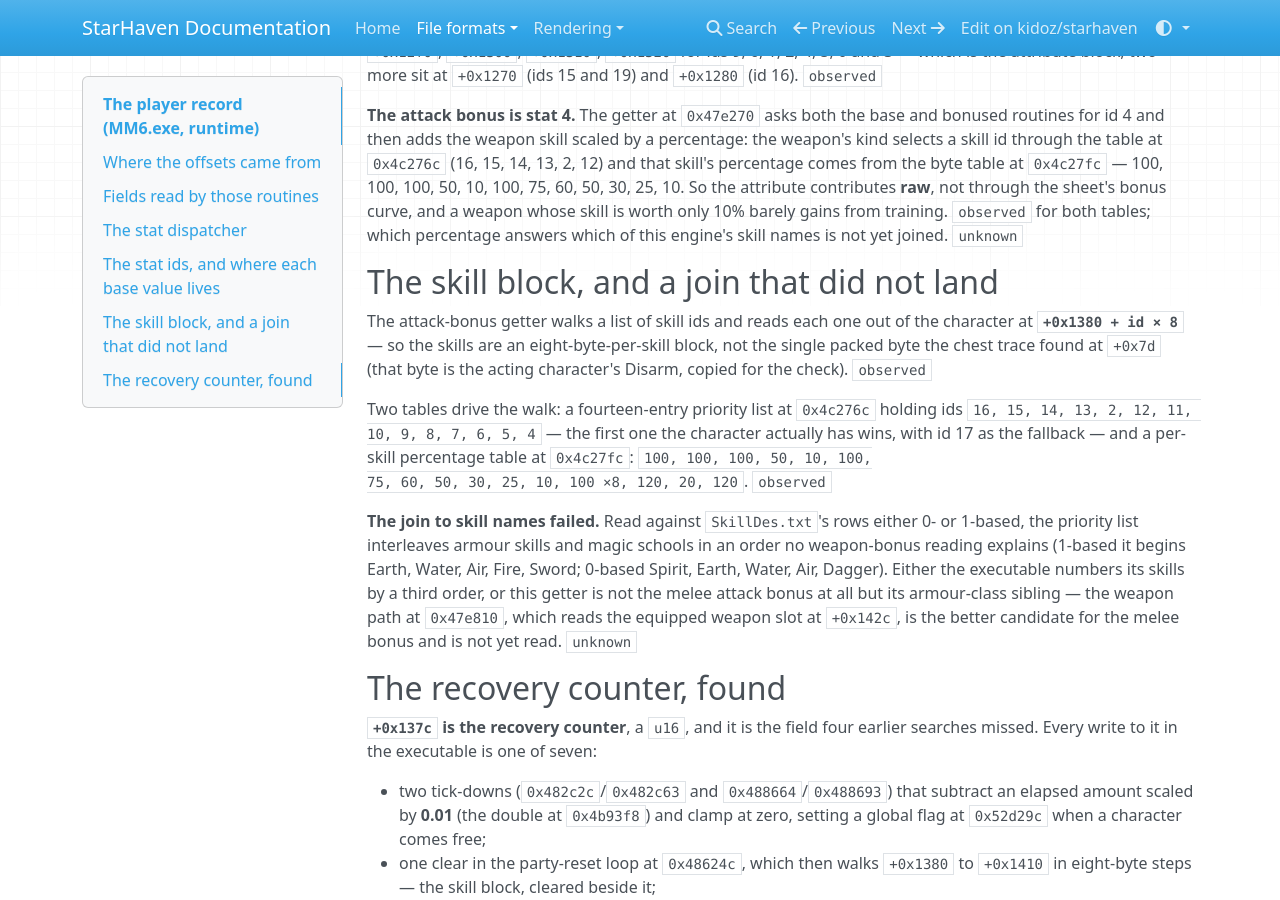
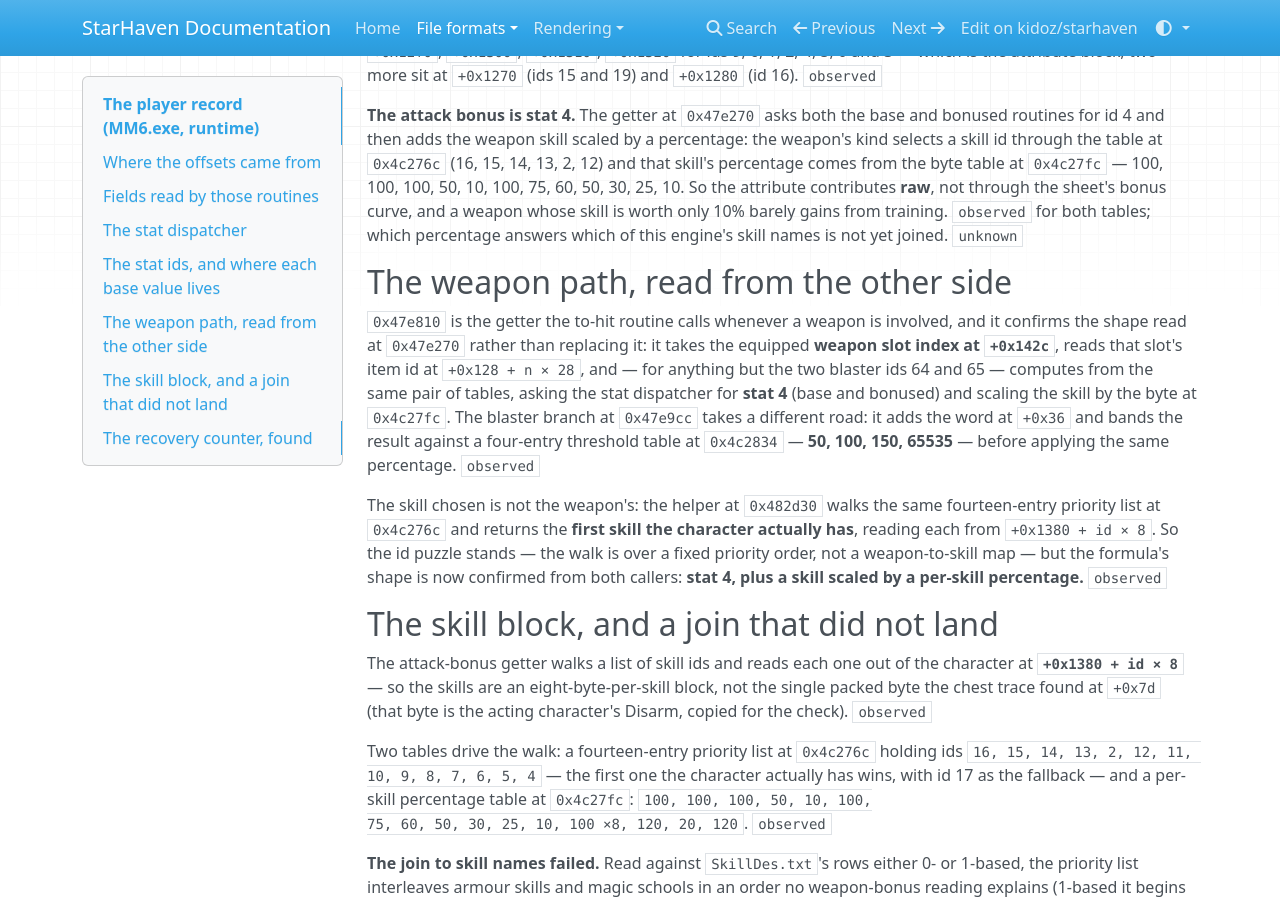
Before and after one commit to kidoz/starhaven, an MkDocs documentation site: the page built from docs/formats/player-record.md, in a window 1280 px wide and 900 px high, scrolled down 1630 px. Built offline with MkDocs 1.6.1, drawn with Linux system fonts in a browser that asks for light colours; nearby versions of some CDN libraries.

Commit message:
Read the weapon's own road to the same arithmetic

```diff
--- a/docs/formats/player-record.md
+++ b/docs/formats/player-record.md
@@ -72,6 +72,27 @@ sheet's bonus curve, and a weapon whose skill is worth only 10% barely
 gains from training. `observed` for both tables; which percentage answers
 which of this engine's skill names is not yet joined. `unknown`
 
+## The weapon path, read from the other side
+
+`0x47e810` is the getter the to-hit routine calls whenever a weapon is
+involved, and it confirms the shape read at `0x47e270` rather than
+replacing it: it takes the equipped **weapon slot index at `+0x142c`**,
+reads that slot's item id at `+0x128 + n × 28`, and — for anything but
+the two blaster ids 64 and 65 — computes from the same pair of tables,
+asking the stat dispatcher for **stat 4** (base and bonused) and scaling
+the skill by the byte at `0x4c27fc`. The blaster branch at `0x47e9cc`
+takes a different road: it adds the word at `+0x36` and bands the result
+against a four-entry threshold table at `0x4c2834` — **50, 100, 150,
+65535** — before applying the same percentage. `observed`
+
+The skill chosen is not the weapon's: the helper at `0x482d30` walks the
+same fourteen-entry priority list at `0x4c276c` and returns the **first
+skill the character actually has**, reading each from `+0x1380 + id × 8`.
+So the id puzzle stands — the walk is over a fixed priority order, not a
+weapon-to-skill map — but the formula's shape is now confirmed from both
+callers: **stat 4, plus a skill scaled by a per-skill percentage.**
+`observed`
+
 ## The skill block, and a join that did not land
 
 The attack-bonus getter walks a list of skill ids and reads each one out
```
Also changed, not shown: README.md (+8 -0 lines).
